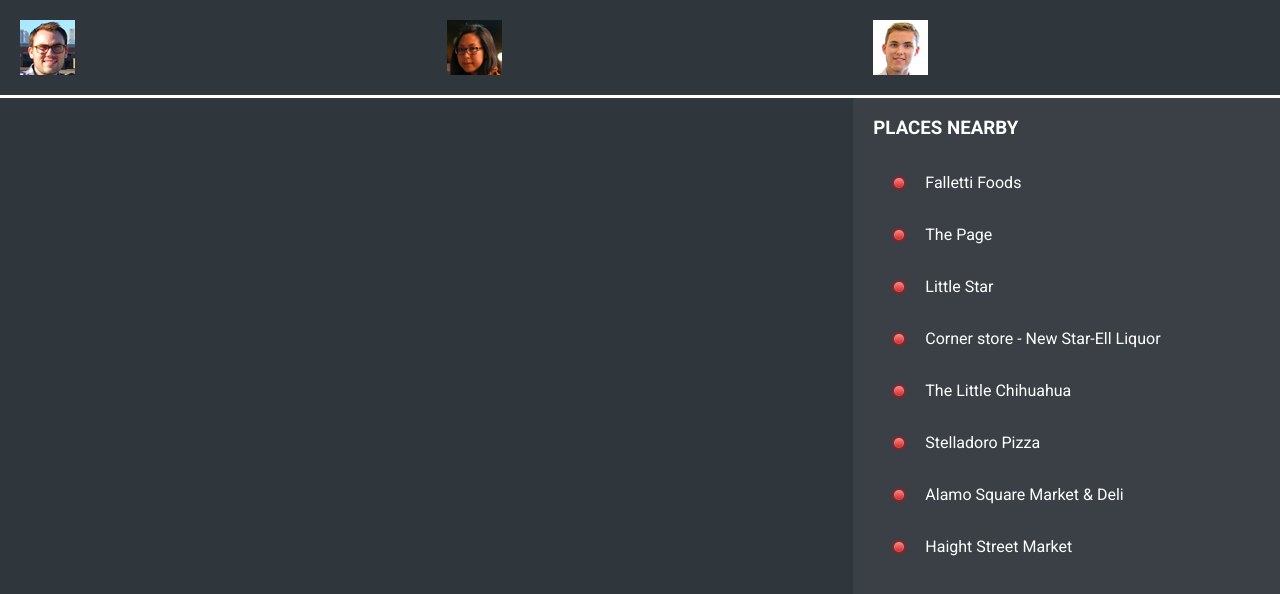
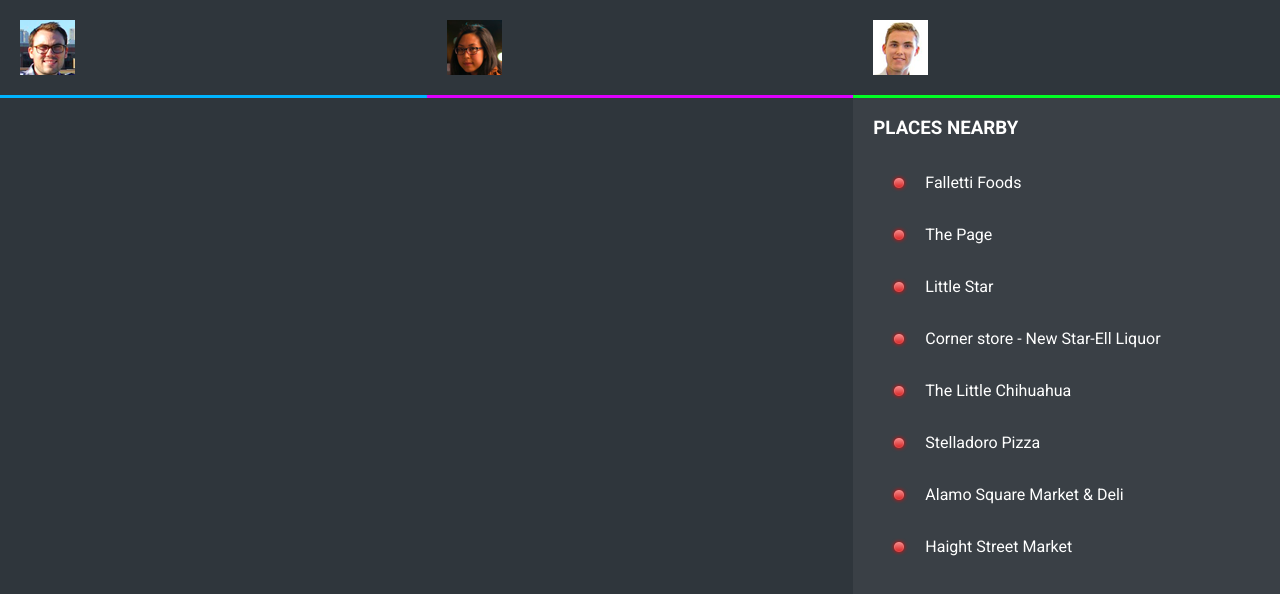
Before and after one commit to acomalle/FellTransitDisplay, a website: page public/index.html in a window 1280 px wide. Drawn offline with nearby package versions, Linux system fonts and the light colour scheme; no server answers.

Commit message:
Border colors

```diff
--- a/public/fell.css
+++ b/public/fell.css
@@ -19,16 +19,15 @@ body, html {
 	float: left;
 	width: 33.333%;
 	height: 95px;
-	border-bottom: 3px solid;
 }
-#foursquare .mikael {
-	border-color: #00b4ff;
+#mikael_foursquare {
+	border-bottom: 3px solid #00b4ff;
 }
-#foursquare .trucy {
-	border-color: #de00ff;
+#trucy_foursquare {
+	border-bottom: 3px solid #de00ff;
 }
-#foursquare .joakim {
-	border-color: #00ff24;
+#joakim_foursquare {
+	border-bottom: 3px solid #00ff24;
 }
 #foursquare .fs-photo {
 	margin: 20px;
--- a/public/js/main.js
+++ b/public/js/main.js
@@ -355,7 +355,7 @@ $(function(){
   updateInstagram();
   setInterval(updateInstagram, 1800000);
 
-  //scroll Instagram every 15 seconds
-  setInterval(scrollInstagram, 15000);
+  //scroll Instagram every 5 seconds
+  setInterval(scrollInstagram, 5000);
 
 });
```
